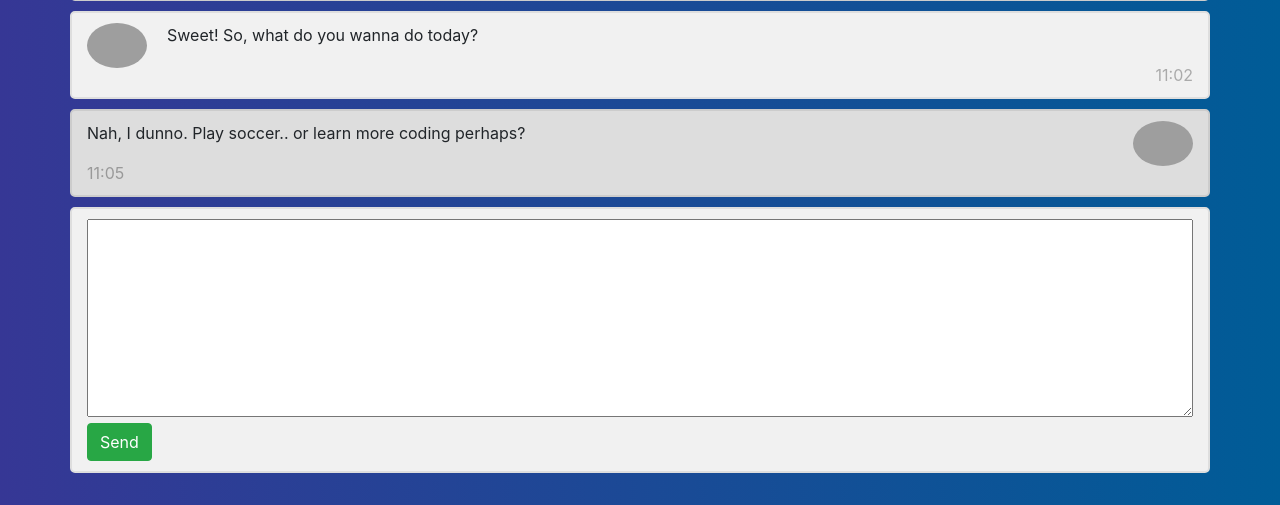
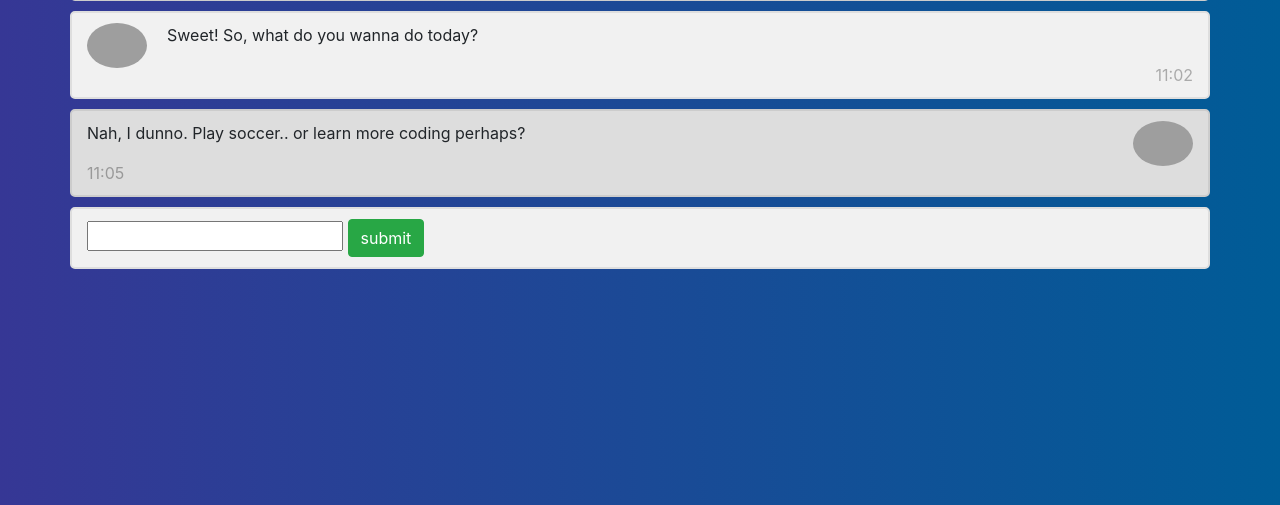
Before and after one commit to dannguyen99/project2, a Flask app: page /channels/1 in a window 1280 px wide. Shown: the part 295-800 px from the top of the page. Run offline with Flask 2, Linux system fonts and the light colour scheme; some libraries are stand-ins or nearby versions; grey boxes are pictures that could not be loaded.

Commit message:
enough for today

```diff
--- a/static/script/channel.js
+++ b/static/script/channel.js
@@ -7,13 +7,11 @@ document.addEventListener('DOMContentLoaded', () => {
       socket.on('connect', () => {
 
           // Each button should emit a "submit vote" event
-          document.querySelector('#send').(button => {
-              button.onclick = () => {
+          document.querySelector('#form').onsubmit = () => {
                   const message = document.querySelector('#mess').value;
                   socket.emit('submit message', {'mess': message});
               };
           });
-      });
 
       // When a new vote is announced, add to the unordered list
       socket.on('announce message', data => {
--- a/templates/channel.html
+++ b/templates/channel.html
@@ -34,7 +34,9 @@
     <span class="time-left">11:05</span>
     </div>
   <div class="container">
-    <textarea name="name" rows="8" style="width:100%" id = "mess"></textarea>
-    <button type="button" class = "btn btn-success" id="send">Send</button>
+    <form id = "form">
+      <input type="text" name="chat" id = "mess">
+      <input type="submit" class="btn btn-success" value="submit">
+    </form>
   </div>
 {% endblock %}
```
